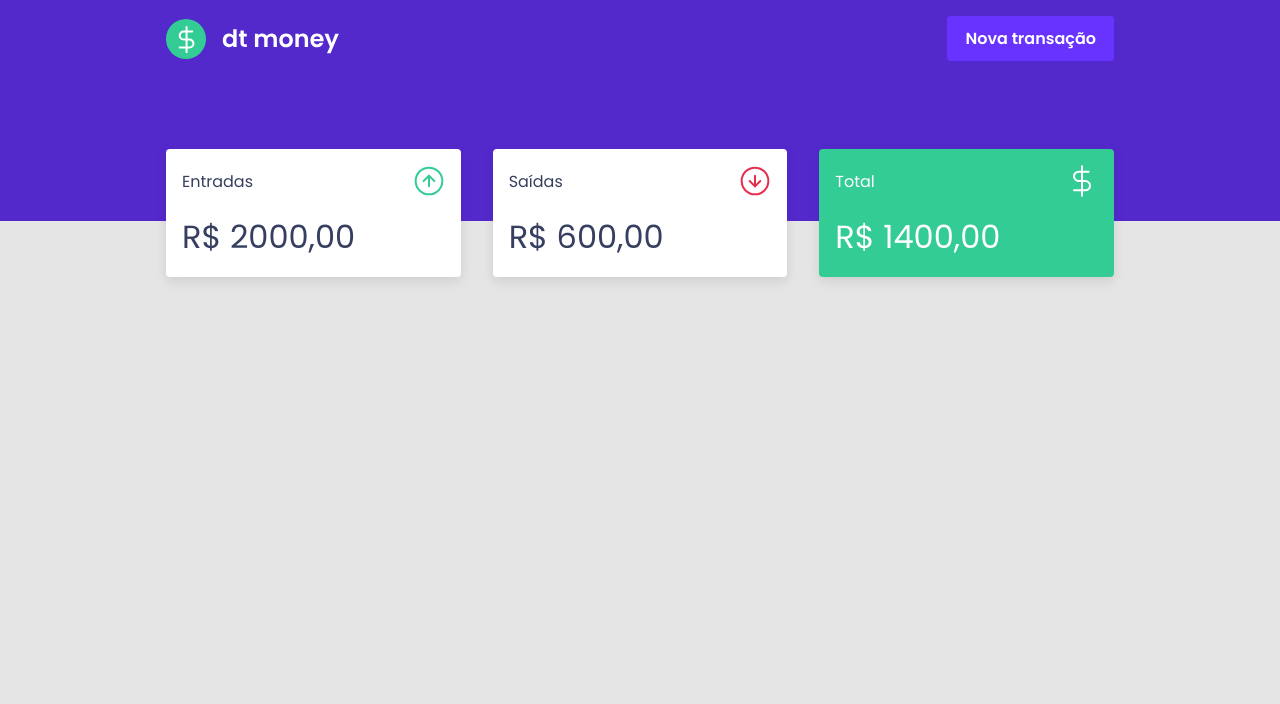
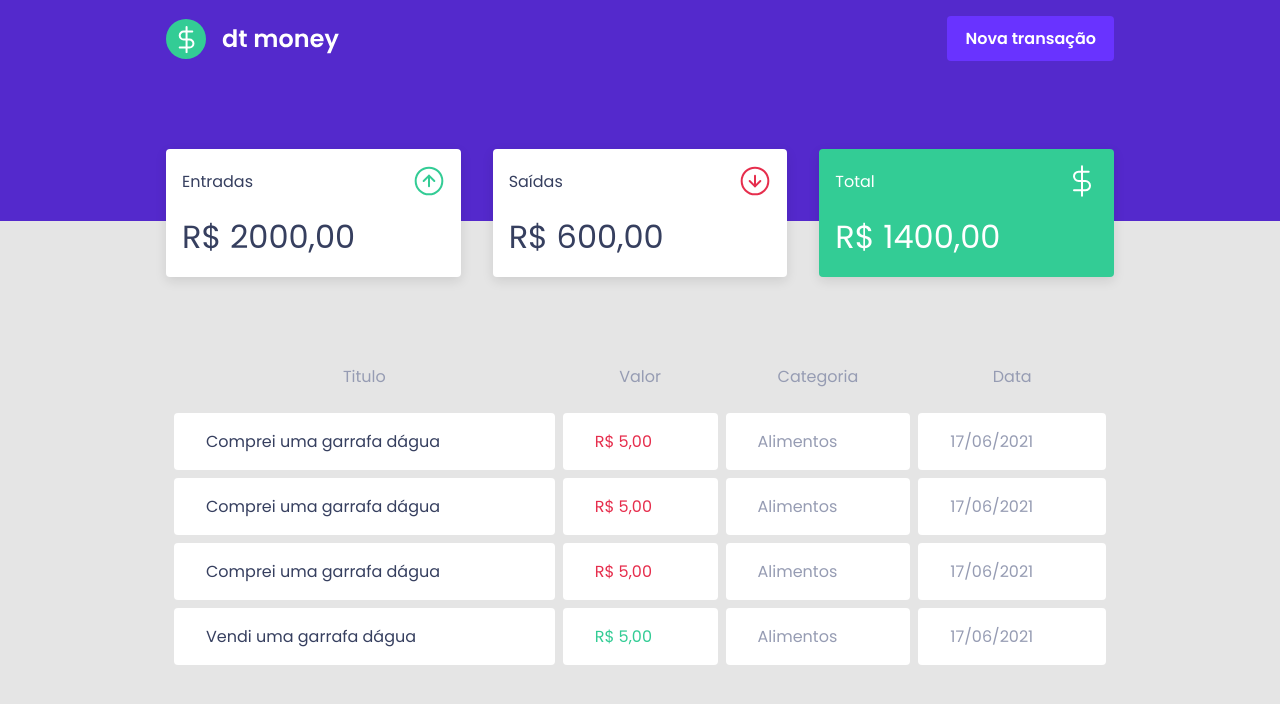
Before and after one commit to italoholanda/React__dt-money, a React (Create React App) app: page / in a window 1280 px wide. Shown: the top 704 px of the page. Built offline with nearby package versions, Linux system fonts and the light colour scheme.

Commit message:
created table component

```diff
--- a/src/components/Dashboard/index.tsx
+++ b/src/components/Dashboard/index.tsx
@@ -1,11 +1,13 @@
 import React from 'react'
 import { Summary } from '../Summary'
+import { TransactionsTable } from '../TransactionsTable'
 import { Container } from './styles'
 
 export function Dashboard(){
 	return (
 		<Container>
 			<Summary />
+			<TransactionsTable />
 		</Container>
 	)
 }
--- a/src/components/Dashboard/styles.tsx
+++ b/src/components/Dashboard/styles.tsx
@@ -5,4 +5,5 @@ export const Container = styled.main`
 	max-width: 980px;
 	padding: 0.5rem 1rem;
 	margin: 0 auto;
+	display: block;
 `
--- /dev/null
+++ b/src/components/TransactionsTable/index.tsx
@@ -0,0 +1,44 @@
+import { Container } from "./styles";
+
+export function TransactionsTable() {
+	return (
+		<Container>
+			<table>
+				<thead>
+					<tr>
+						<th>Titulo</th>
+						<th>Valor</th>
+						<th>Categoria</th>
+						<th>Data</th>
+					</tr>
+				</thead>
+				<tbody>
+					<tr>
+						<td>Comprei uma garrafa dágua</td>
+						<td className="withdraw">R$ 5,00</td>
+						<td>Alimentos</td>
+						<td>17/06/2021</td>
+					</tr>
+					<tr>
+						<td>Comprei uma garrafa dágua</td>
+						<td className="withdraw">R$ 5,00</td>
+						<td>Alimentos</td>
+						<td>17/06/2021</td>
+					</tr>
+					<tr>
+						<td>Comprei uma garrafa dágua</td>
+						<td className="withdraw">R$ 5,00</td>
+						<td>Alimentos</td>
+						<td>17/06/2021</td>
+					</tr>
+					<tr>
+						<td>Vendi uma garrafa dágua</td>
+						<td className="deposit">R$ 5,00</td>
+						<td>Alimentos</td>
+						<td>17/06/2021</td>
+					</tr>
+				</tbody>
+			</table>
+		</Container>
+	)
+}
--- /dev/null
+++ b/src/components/TransactionsTable/styles.tsx
@@ -0,0 +1,31 @@
+import styled from "styled-components";
+
+export const Container = styled.div`
+	margin-top: 4rem;
+	& table {
+		width: 100%;
+		border-spacing: 0.5rem;
+	}
+	& th {
+		color: var(--text-body);
+		font-weight: 400;
+		padding: 1rem 2rem;
+		line-height: 1.5rem;
+	}
+	& td {
+		color: var(--text-body);
+		padding: 1rem 2rem;
+		border: 0;
+		background: #fff;
+		border-radius: 0.25rem;
+		&:first-child {
+			color: var(--text-title);
+		}
+	}
+	& .withdraw {
+		color: var(--red);
+	}
+	& .deposit {
+		color: var(--green)
+	}
+`
```
